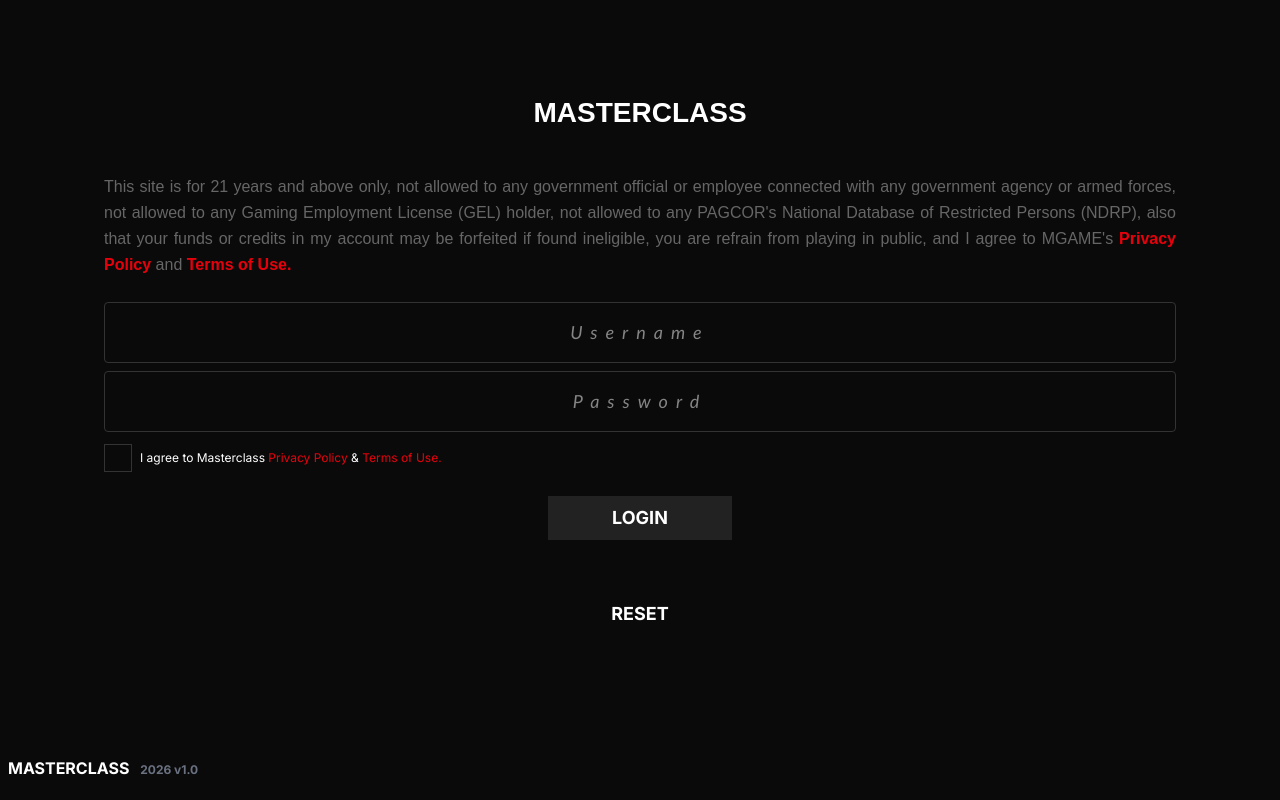
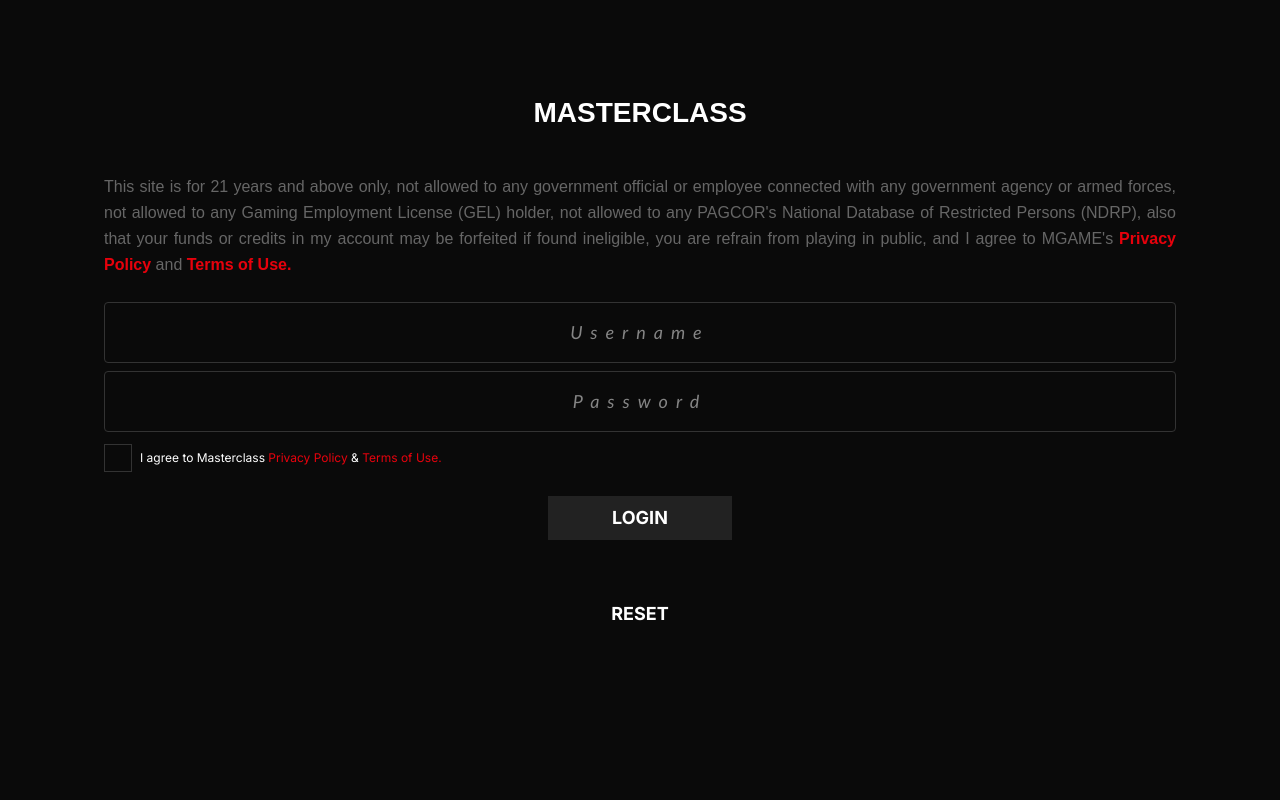
Before and after one commit to sndie3/Masterclass-Agent-, a React (Vite) app: page / in a window 1280 px wide. Built offline with nearby package versions, Linux system fonts and the light colour scheme.

Commit message:
earnings

```diff
--- a/layouts/BaseLayout.tsx
+++ b/layouts/BaseLayout.tsx
@@ -1,5 +1,5 @@
 import { Outlet} from "react-router-dom";
-import Footer from "../components/common/Footer";
+// import Footer from "../components/common/Footer";
 //import {useLocation} from "react-router-dom";
 export default function BaseLayout() {
   //const location = useLocation();
@@ -12,7 +12,7 @@
         <Outlet />
 
         {/* Footer - not shown on register/reset pages */}
-       <Footer />
+       {/* <Footer /> */}
         {/* {!isAuthPage && (
            <div className="px-5">
             <Footer />
```
